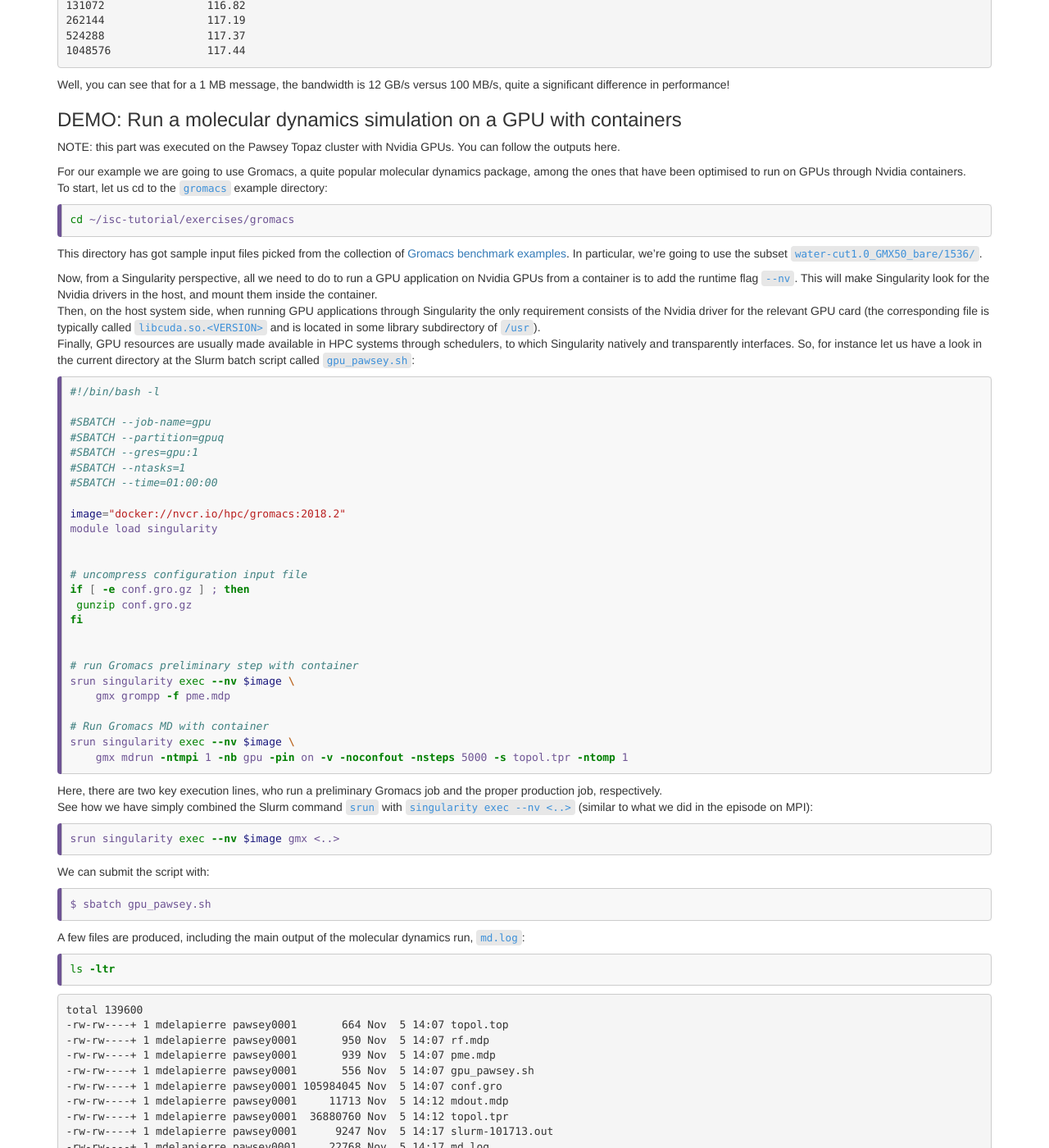
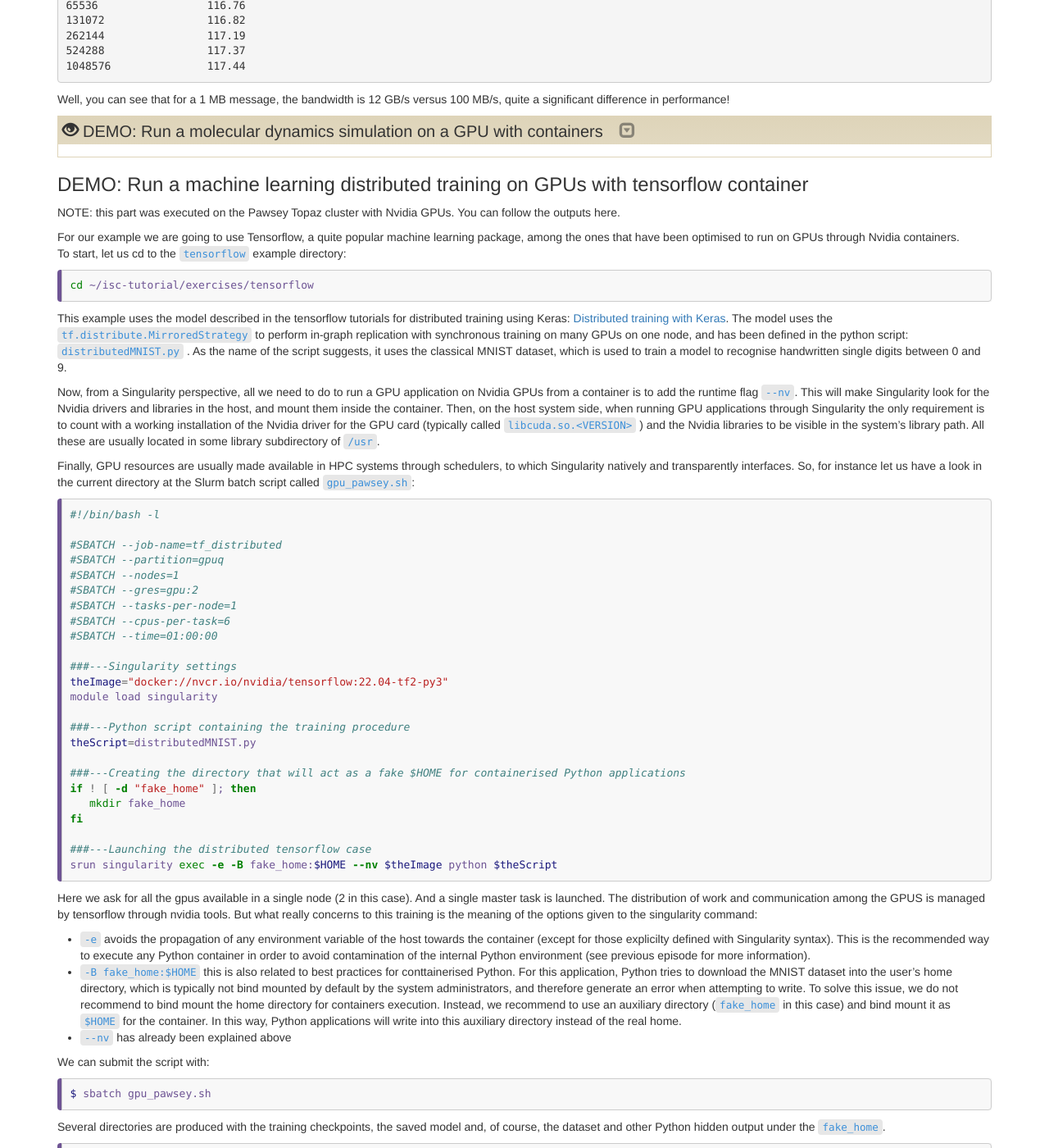
Before and after one commit to supercontainers/isc-tutorial, a Jekyll site: the page built from _episodes/14.hpc.md, in a window 1280 px wide and 1400 px high, scrolled down 5319 px. Shown: the whole window at 82% size. Built offline with Jekyll 4.4.1, drawn with Linux system fonts in a browser that asks for light colours; some of the changed text lies outside the part shown.

````diff
--- a/_episodes/13.sc.md
+++ b/_episodes/13.sc.md
@@ -15,7 +15,7 @@ keypoints:
 - By default Singularity and Shifter pass all host variables to the container
 - By default Singularity uses the host current directory as the container working directory, whereas Shifter gives precedence to `WORKDIR` from the Dockerfile
 - Define container specific shell variables with Singularity by prefixing them with `SINGULARITYENV_`
-- Mount additional host directories with Singularity with the flag `-B`, or the variable `SINGULARITY_BINDPATH`
+- Mount additional host directories with Singularity with the flag `-B`, or the variables `SINGULARITY_BINDPATH` or `SINGULARITY_BIND`
 ---
 
 
@@ -66,7 +66,7 @@ INFO:    Build complete: ubuntu_18.04.sif
 
 Note how you need to prepend `docker://` to the image name, to tell Singularity you're downloading an image in Docker format (the default would be to download a SIF image).
 
-The image file is just in your current directory:
+The image has been converted into singularity format and the file has been saved in your current directory:
 
 ```bash
 ls
@@ -102,7 +102,7 @@ VERSION_CODENAME=bionic
 UBUNTU_CODENAME=bionic
 ```
 
-Note how with Singularity the user in the container is the same as in the host machine. Also note that the operating system information comes from the container and not from the host.
+Note that, with Singularity, the user in the container is the same as in the host machine. Also note that the operating system information comes from the container and not from the host.
 
 Singularity has a dedicated syntax to open an interactive shell prompt in a container:
 
@@ -352,7 +352,7 @@ shifter --image=marcodelapierre/ubuntu_workdir:18.04 pwd
 
 Shifter uses the host current working directory, too.
 
-With both Singularity and Shifter, the container filesystem is read-only, so if you want to write output files you must do it in a bind-mounted host directory.
+With both Singularity and Shifter, the container internal filesystem is read-only, so if you want to write output files you must do it in a bind-mounted host directory.
 Typically, HPC administrators will configure the container engine for you, so that host filesystems containing data and software are mounted by default.
 
 In the unlikely scenario where you need to bind-mount additional paths, Singularity offers handy methods for users.  For instance:
@@ -371,7 +371,7 @@ singularity exec -B /data2 ubuntu_18.04.sif ls /data2
 file2
 ```
 
-or
+or using the `SINGULARITY_BINDPATH` (or `SINGULARITY_BIND`) variables:
 
 ```bash
 export SINGULARITY_BINDPATH="/data2"
--- a/_episodes/14.hpc.md
+++ b/_episodes/14.hpc.md
@@ -34,10 +34,11 @@ Key concepts around the setup for running MPI and GPU enabled containers with Si
 
 ### Configure the MPI/interconnect bind approach
 
-Before we start, let us cd to the `openfoam` example directory:
+Before we start, let us cd to the `openfoam` example directory and set-up the MPI to use:
 
 ```bash
 cd ~/isc-tutorial/exercises/openfoam
+source set-mpi.sh
 ```
 
 Now, suppose you have an MPI installation in your host and a containerised MPI application, built upon MPI libraries that are ABI compatible with the former.
@@ -79,14 +80,14 @@ export SINGULARITYENV_LD_LIBRARY_PATH="/opt/intel/oneapi/intelpython/latest/lib:
 Note the "escaping" of the dollar sign at the end. This is to keep the explicit name of the `LD_LIBRARY_PATH` within the definition (and not the evaluation of its value in the host).
 
 > ## Display the variables
->  So the environement variable looks like this in the host:
+>  So the environment variable looks like this in the host:
 > ``` bash
 >  echo $SINGULARITYENV_LD_LIBRARY_PATH
 > ```
 > ``` output
 > /opt/intel/oneapi/intelpython/latest/lib:/opt/intel/oneapi/intelpython/latest/lib/libfabric:$LD_LIBRARY_PATH
 > ```
->  And the evaluation of `LD_LIBRARY_PATH` within the container has, at the beginning, the additional path for the libraries in the host (as intended). And the rest is the original definition of the variable within the container (as intended).
+>  Then, the evaluation of `LD_LIBRARY_PATH` within the container has, at the beginning, the additional path for the libraries in the host (as intended). And the rest is the original definition of the variable within the container (as intended).
 > ``` bash
 >  singularity exec openfoam_v2012.sif bash -c 'echo $LD_LIBRARY_PATH'
 > ```
@@ -356,83 +357,88 @@ As you can see, the difference is negligible!
 -->
 
 
-### DEMO: Run a molecular dynamics simulation on a GPU with containers
+> ## DEMO: Run a molecular dynamics simulation on a GPU with containers
+>
+> NOTE: this part was executed on the Pawsey Topaz cluster with Nvidia GPUs.  You can follow the outputs here.
+>
+> For our example we are going to use Gromacs, a quite popular molecular dynamics package, among the ones that have been optimised to run on GPUs through Nvidia containers.
+> To start, let us cd to the `gromacs` example directory:
+>
+> ```bash
+> cd ~/isc-tutorial/exercises/gromacs
+> ```
+>
+> This directory has got sample input files picked from the collection of [Gromacs benchmark examples](ftp://ftp.gromacs.org/pub/benchmarks/water_GMX50_bare.tar.gz).  In particular, we're going to use the subset `water-cut1.0_GMX50_bare/1536/`.
+>
+> Now, from a Singularity perspective, all we need to do to run a GPU application on Nvidia GPUs from a container is to add the runtime flag `--nv`.  This will make Singularity look for the Nvidia drivers in the host, and mount them inside the container.
+> Then, on the host system side, when running GPU applications through Singularity the only requirement consists of the Nvidia driver for the relevant GPU card (the corresponding file is typically called `libcuda.so.<VERSION>` and is located in some library subdirectory of `/usr`).
+> Finally, GPU resources are usually made available in HPC systems through schedulers, to which Singularity natively and transparently interfaces.  So, for instance let us have a look in the current directory at the Slurm batch script called `gpu_pawsey.sh`:
+>
+> ```bash
+> #!/bin/bash -l
+>
+> #SBATCH --job-name=gpu
+> #SBATCH --partition=gpuq
+> #SBATCH --gres=gpu:1
+> #SBATCH --ntasks=1
+> #SBATCH --time=01:00:00
+>
+> image="docker://nvcr.io/hpc/gromacs:2018.2"
+> module load singularity
+>
+>
+> # uncompress configuration input file
+> if [ -e conf.gro.gz ] ; then
+>  gunzip conf.gro.gz
+> fi
+>
+>
+> # run Gromacs preliminary step with container
+> srun singularity exec --nv $image \
+>     gmx grompp -f pme.mdp
+>
+> # Run Gromacs MD with container
+> srun singularity exec --nv $image \
+>     gmx mdrun -ntmpi 1 -nb gpu -pin on -v -noconfout -nsteps 5000 -s topol.tpr -ntomp 1
+> ```
+>
+> Here, there are two key execution lines, who run a preliminary Gromacs job and the proper production job, respectively.
+> See how we have simply combined the Slurm command `srun` with `singularity exec --nv <..>` (similar to what we did in the episode on MPI):
+>
+> ```bash
+> srun singularity exec --nv $image gmx <..>
+> ```
+>
+> We can submit the script with:
+>
+> ```
+> $ sbatch gpu_pawsey.sh
+> ```
+> {: .bash}
+>
+> A few files are produced, including the main output of the molecular dynamics run, `md.log`:
+>
+> ```bash
+> ls -ltr
+> ```
+> ```output
+> total 139600
+> -rw-rw----+ 1 mdel pawsey              664 Nov  5 14:07 topol.top
+> -rw-rw----+ 1 mdel pawsey              950 Nov  5 14:07 rf.mdp
+> -rw-rw----+ 1 mdel pawsey              939 Nov  5 14:07 pme.mdp
+> -rw-rw----+ 1 mdel pawsey              556 Nov  5 14:07 gpu_pawsey.sh
+> -rw-rw----+ 1 mdel pawsey 105984045 Nov  5 14:07 conf.gro
+> -rw-rw----+ 1 mdel pawsey           11713 Nov  5 14:12 mdout.mdp
+> -rw-rw----+ 1 mdel pawsey   36880760 Nov  5 14:12 topol.tpr
+> -rw-rw----+ 1 mdel pawsey            9247 Nov  5 14:17 slurm-101713.out
+> -rw-rw----+ 1 mdel pawsey          22768 Nov  5 14:17 md.log
+> -rw-rw----+ 1 mdel pawsey             1152 Nov  5 14:17 ener.edr
+> -rw-rw----+ 1 mdel pawsey             8112 Nov  5 14:17 typical_output.out
+> ```
+>  For this demo, a `typical_output.out` file is also provided, where you can check that the GPU was used during the simulation.
+>
+{: .solution}
 
-NOTE: this part was executed on the Pawsey Topaz cluster with Nvidia GPUs.  You can follow the outputs here.
-
-For our example we are going to use Gromacs, a quite popular molecular dynamics package, among the ones that have been optimised to run on GPUs through Nvidia containers.
-To start, let us cd to the `gromacs` example directory:
-
-```bash
-cd ~/isc-tutorial/exercises/gromacs
-```
-
-This directory has got sample input files picked from the collection of [Gromacs benchmark examples](ftp://ftp.gromacs.org/pub/benchmarks/water_GMX50_bare.tar.gz).  In particular, we're going to use the subset `water-cut1.0_GMX50_bare/1536/`.
-
-Now, from a Singularity perspective, all we need to do to run a GPU application on Nvidia GPUs from a container is to add the runtime flag `--nv`.  This will make Singularity look for the Nvidia drivers in the host, and mount them inside the container.
-Then, on the host system side, when running GPU applications through Singularity the only requirement consists of the Nvidia driver for the relevant GPU card (the corresponding file is typically called `libcuda.so.<VERSION>` and is located in some library subdirectory of `/usr`).
-Finally, GPU resources are usually made available in HPC systems through schedulers, to which Singularity natively and transparently interfaces.  So, for instance let us have a look in the current directory at the Slurm batch script called `gpu_pawsey.sh`:
-
-```bash
-#!/bin/bash -l
-
-#SBATCH --job-name=gpu
-#SBATCH --partition=gpuq
-#SBATCH --gres=gpu:1
-#SBATCH --ntasks=1
-#SBATCH --time=01:00:00
-
-image="docker://nvcr.io/hpc/gromacs:2018.2"
-module load singularity
-
-
-# uncompress configuration input file
-if [ -e conf.gro.gz ] ; then
- gunzip conf.gro.gz
-fi
-
-
-# run Gromacs preliminary step with container
-srun singularity exec --nv $image \
-    gmx grompp -f pme.mdp
-
-# Run Gromacs MD with container
-srun singularity exec --nv $image \
-    gmx mdrun -ntmpi 1 -nb gpu -pin on -v -noconfout -nsteps 5000 -s topol.tpr -ntomp 1
-```
-
-Here, there are two key execution lines, who run a preliminary Gromacs job and the proper production job, respectively.
-See how we have simply combined the Slurm command `srun` with `singularity exec --nv <..>` (similar to what we did in the episode on MPI):
-
-```bash
-srun singularity exec --nv $image gmx <..>
-```
-
-We can submit the script with:
-
-```
-$ sbatch gpu_pawsey.sh
-```
-{: .bash}
-
-A few files are produced, including the main output of the molecular dynamics run, `md.log`:
-
-```bash
-ls -ltr
-```
-```output
-total 139600
--rw-rw----+ 1 mdelapierre pawsey0001       664 Nov  5 14:07 topol.top
--rw-rw----+ 1 mdelapierre pawsey0001       950 Nov  5 14:07 rf.mdp
--rw-rw----+ 1 mdelapierre pawsey0001       939 Nov  5 14:07 pme.mdp
--rw-rw----+ 1 mdelapierre pawsey0001       556 Nov  5 14:07 gpu_pawsey.sh
--rw-rw----+ 1 mdelapierre pawsey0001 105984045 Nov  5 14:07 conf.gro
--rw-rw----+ 1 mdelapierre pawsey0001     11713 Nov  5 14:12 mdout.mdp
--rw-rw----+ 1 mdelapierre pawsey0001  36880760 Nov  5 14:12 topol.tpr
--rw-rw----+ 1 mdelapierre pawsey0001      9247 Nov  5 14:17 slurm-101713.out
--rw-rw----+ 1 mdelapierre pawsey0001     22768 Nov  5 14:17 md.log
--rw-rw----+ 1 mdelapierre pawsey0001      1152 Nov  5 14:17 ener.edr
-```
 ### DEMO: Run a machine learning distributed training on GPUs with tensorflow container
 
 NOTE: this part was executed on the Pawsey Topaz cluster with Nvidia GPUs.  You can follow the outputs here.
@@ -444,7 +450,7 @@ To start, let us cd to the `tensorflow` example directory:
 cd ~/isc-tutorial/exercises/tensorflow
 ```
 
-This example uses the training procedure described in the tensorflow tutorials for distributed training using Keras: [Distributed training with Keras](https://www.tensorflow.org/tutorials/distribute/keras). The procedure has been included in the python script: `distributedMNIST.py` which, as the name suggests, uses the classical MNIST dataset to train the model to recognise handwritten single digits between 0 and 9.
+This example uses the model described in the tensorflow tutorials for distributed training using Keras: [Distributed training with Keras](https://www.tensorflow.org/tutorials/distribute/keras). The model uses the [`tf.distribute.MirroredStrategy`](https://www.tensorflow.org/api_docs/python/tf/distribute/MirroredStrategy) to perform in-graph replication with synchronous training on many GPUs on one node, and has been defined in the python script: `distributedMNIST.py` . As the name of the script suggests, it uses the classical MNIST dataset, which is used to train a model to recognise handwritten single digits between 0 and 9.
 
 Now, from a Singularity perspective, all we need to do to run a GPU application on Nvidia GPUs from a container is to add the runtime flag `--nv`.  This will make Singularity look for the Nvidia drivers and libraries in the host, and mount them inside the container. Then, on the host system side, when running GPU applications through Singularity the only requirement is to count with a working installation of the Nvidia driver for the GPU card  (typically called `libcuda.so.<VERSION>` ) and the Nvidia libraries to be visible in the system's library path. All these are usually located in some library subdirectory of `/usr`.
 
@@ -468,18 +474,18 @@ module load singularity
 ###---Python script containing the training procedure
 theScript=distributedMNIST.py
 
-###---Creating the directory that will act as a fake home
+###---Creating the directory that will act as a fake $HOME for containerised Python applications
 if ! [ -d "fake_home" ]; then
    mkdir fake_home
 fi
 
-###---Launching the distribute tensorflow case
+###---Launching the distributed tensorflow case
 srun singularity exec -e -B fake_home:$HOME --nv $theImage python $theScript
 ```
 
 Here we ask for all the gpus available in a single node (2 in this case). And a single master task is launched. The distribution of work and communication among the GPUS is managed by tensorflow through nvidia tools. But what really concerns to this training is the meaning of the options given to the singularity command:
-- `-e` avoids the propagation of any environment variable of the host towards the container (except for those explicilty defined with Singularity syntax). This is the recommended way to execute any Python container in order to avoid contamination of the internal Python environment
-- `-B fake_home:$HOME` this is also related to Python. For this application, Python tries to download the MNIST dataset into the user's home directory. As it is not a good practise to bind mount the home directory for containers execution, system adminsitrators have not mounted it by default. And instead of bind mounting it by ourselves, we recommend to use an auxiliary directory (`fake_home` in this case) and bind mount it as `$HOME`. In this way, Python applications will write into this auxiliary directory instead of the real home.
+- `-e` avoids the propagation of any environment variable of the host towards the container (except for those explicilty defined with Singularity syntax). This is the recommended way to execute any Python container in order to avoid contamination of the internal Python environment (see previous episode for more information).
+- `-B fake_home:$HOME` this is also related to best practices for conttainerised Python. For this application, Python tries to download the MNIST dataset into the user's home directory, which is typically not bind mounted by default by the system administrators, and therefore generate an error when attempting to write. To solve this issue, we do not recommend to bind mount the home directory for containers execution. Instead, we recommend to use an auxiliary directory (`fake_home` in this case) and bind mount it as `$HOME` for the container. In this way, Python applications will write into this auxiliary directory instead of the real home.
 - `--nv` has already been explained above
 
 We can submit the script with:
@@ -488,19 +494,20 @@ We can submit the script with:
 $ sbatch gpu_pawsey.sh
 ```
 
-Several directories are produced with the training checkpoints, the saved model and, of course, the dataset under the `fake_home`.
+Several directories are produced with the training checkpoints, the saved model and, of course, the dataset and other Python hidden output under the `fake_home`.
 
 ```bash
 ls -ltr
 ```
 ```output
 total 168
--rw-rw----+ 1 espinosa pawsey0001   4139 May 20 13:34 distributedMNIST.py
-drwxrws---+ 4 espinosa pawsey0001   4096 May 20 14:09 fake_home
--rw-rw----+ 1 espinosa pawsey0001    514 May 20 14:25 gpu_pawsey.sh
-drwxr-s---+ 3 espinosa pawsey0001   4096 May 20 14:26 logs
-drwxr-s---+ 2 espinosa pawsey0001   4096 May 20 14:27 training_checkpoints
--rw-rw----+ 1 espinosa pawsey0001 142944 May 20 14:27 slurm-311273.out
-drwxr-s---+ 4 espinosa pawsey0001   4096 May 20 14:27 saved_model
+-rw-rw----+ 1 espn pawsey   4139 May 20 13:34 distributedMNIST.py
+drwxrws---+ 4 espn pawsey   4096 May 20 14:09 fake_home
+-rw-rw----+ 1 espn pawsey    514 May 20 14:25 gpu_pawsey.sh
+drwxr-s---+ 3 espn pawsey   4096 May 20 14:26 logs
+drwxr-s---+ 2 espn pawsey   4096 May 20 14:27 training_checkpoints
+-rw-rw----+ 1 espn pawsey 142944 May 20 14:27 slurm-311273.out
+drwxr-s---+ 4 espn pawsey   4096 May 20 14:27 saved_model
+-rw-rw----+ 1 espn pawsey   8112 May 20 16:20 typical_output.out
 ```
-For this demo, a `typical_output.out` file is also provided, where you can check that both GPUs were used during training.
+For this demo, a `typical_output.out` file is also provided, where you can check that both GPUs in the node were used during the training of the model.
````
Also changed, not shown: other parts of _episodes/13.sc.md (+2 -2 lines), other parts of _episodes/14.hpc.md (+1 -1 lines), 7 other files.
